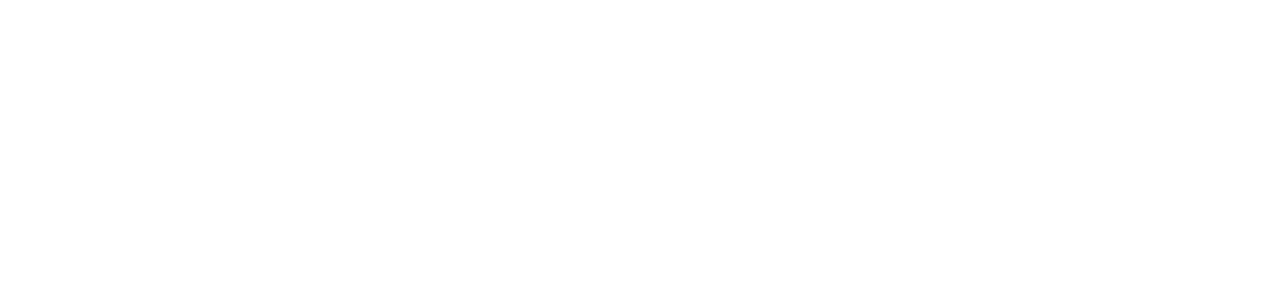
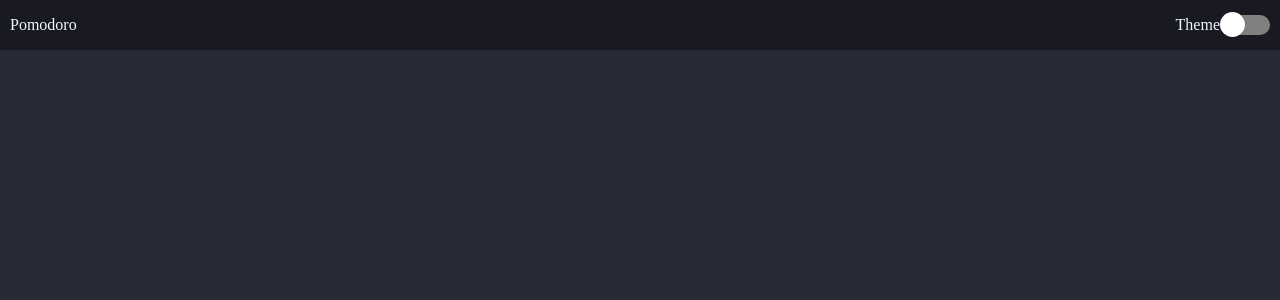
Before and after one commit to muril0-0/pomodoro-reactjs, a React (Create React App) app: page / in a window 1280 px wide. Shown: the top 300 px of the page. Built offline with nearby package versions, Linux system fonts and the light colour scheme.

Commit message:
Add nav bar with switch

```diff
--- a/src/App.js
+++ b/src/App.js
@@ -1,9 +1,16 @@
 import React from "react";
+import "./styles/globals.css";
+
+import NavBar from "./components/NavBar";
+import Display from "./components/Display";
 
 function App() {
   return (
     <>
-      <div></div>
+      <div className="wrapper">
+        <NavBar />
+        <Display />
+      </div>
     </>
   );
 }
--- /dev/null
+++ b/src/components/Display.js
@@ -0,0 +1,9 @@
+import React from "react";
+
+export default function Display() {
+  return (
+    <>
+      <div></div>
+    </>
+  );
+}
--- /dev/null
+++ b/src/components/NavBar.js
@@ -0,0 +1,20 @@
+import React from "react";
+import "../styles/navBar.css";
+
+import Switch from "./Switch";
+
+export default function NavBar() {
+  return (
+    <>
+      <div className="wrapper-bar">
+        <div className="title-bar">
+          <p>Pomodoro</p>
+        </div>
+        <div className="theme-switch">
+          <span>Theme</span>
+          <Switch />
+        </div>
+      </div>
+    </>
+  );
+}
--- /dev/null
+++ b/src/components/Switch.js
@@ -0,0 +1,17 @@
+import React from "react";
+import "../styles/switch.css";
+
+export default function Switch() {
+  return (
+    <>
+      <input
+        type="checkbox"
+        className="react-switch-checkbox"
+        id={`react-switch-new`}
+      />
+      <label className="react-switch-label" htmlFor={`react-switch-new`}>
+        <span className="react-switch-button"></span>
+      </label>
+    </>
+  );
+}
--- /dev/null
+++ b/src/styles/globals.css
@@ -0,0 +1,21 @@
+:root {
+  --bg-primaryDark: #191a21;
+  --bg-secondDark: #282a36;
+}
+
+* {
+  margin: 0px;
+  padding: 0px;
+  outline: 0px;
+  box-sizing: border-box;
+}
+
+html,
+body,
+#root {
+  height: 100%;
+}
+
+body {
+  background-color: var(--bg-secondDark);
+}
--- /dev/null
+++ b/src/styles/navBar.css
@@ -0,0 +1,21 @@
+.wrapper-bar {
+  display: flex;
+  flex-direction: row;
+  justify-content: space-between;
+  align-items: center;
+  background-color: var(--bg-primaryDark);
+
+  height: 50px;
+  color: aliceblue;
+}
+
+.title-bar {
+  margin-left: 10px;
+}
+
+.theme-switch {
+  display: flex;
+  flex-direction: row;
+  align-items: center;
+  margin-right: 10px;
+}
--- /dev/null
+++ b/src/styles/switch.css
@@ -0,0 +1,36 @@
+.react-switch-checkbox {
+  height: 0;
+  width: 0;
+  visibility: hidden;
+}
+
+.react-switch-label {
+  display: flex;
+  align-items: center;
+  justify-content: space-between;
+  width: 50px;
+  height: 20px;
+  background: grey;
+  border-radius: 100px;
+  position: relative;
+  transition: background-color 0.2s;
+  cursor: pointer;
+}
+
+.react-switch-label .react-switch-button {
+  content: "";
+  position: absolute;
+  top: -3px;
+  left: 0px;
+  width: 25px;
+  height: 25px;
+  border-radius: 45px;
+  transition: 0.2s;
+  background: #fff;
+  box-shadow: 0 0 2px 0 rgba(10, 10, 10, 0.29);
+}
+
+.react-switch-checkbox:checked + .react-switch-label .react-switch-button {
+  left: 100%;
+  transform: translateX(-100%);
+}
```
